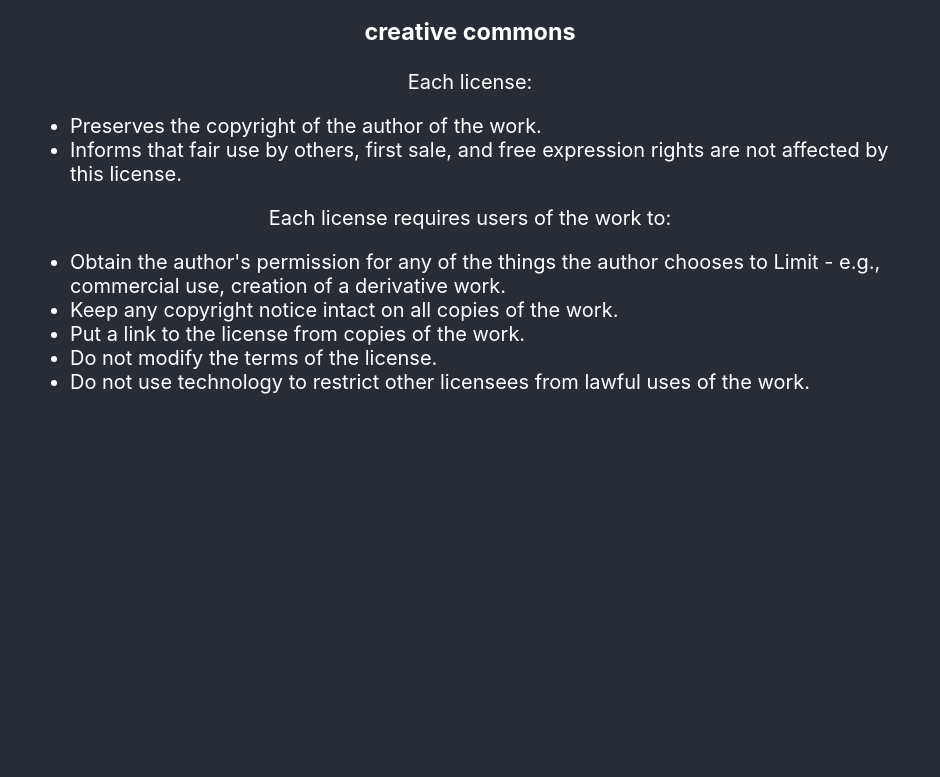
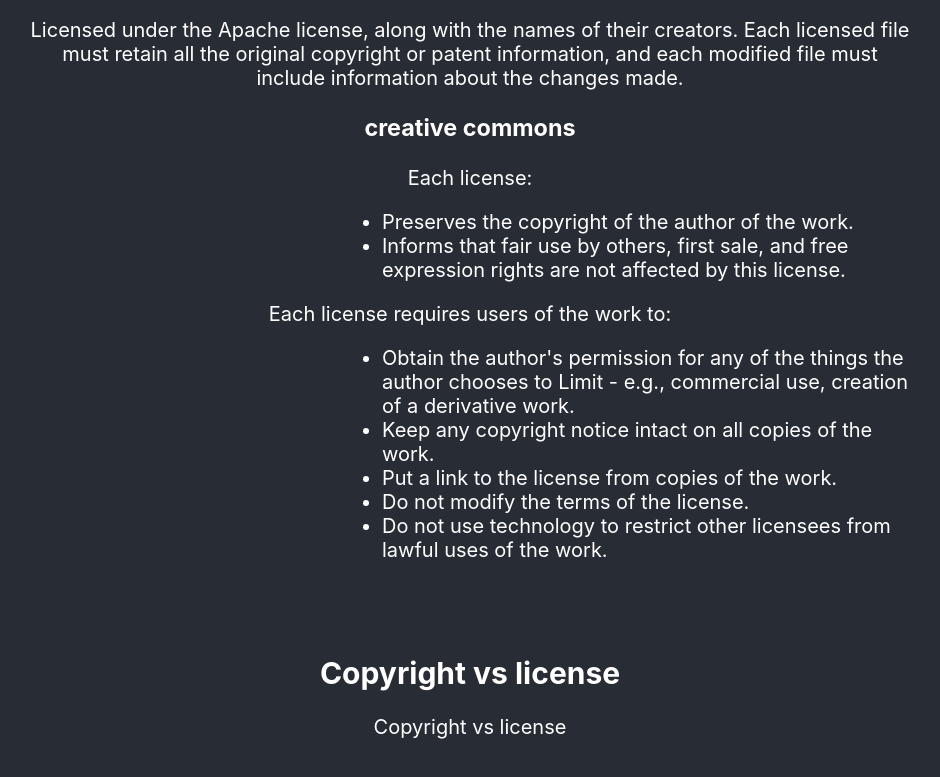
Before and after one commit to MaxZell/152, a React (Create React App) app: page /copyrights in a window 1280 px wide. Shown: the part 1885-2662 px from the top of the page, without its empty margins (170-1110 px from the left). Before the commit the page ends 2399 px from the top, so only its background shows below. Built offline with nearby package versions, Linux system fonts and the light colour scheme.

Commit message:
fix home path

```diff
--- a/src/App.js
+++ b/src/App.js
@@ -6,6 +6,7 @@
 import { createIFrame } from "./DSGVO";
 import { createStyleguide } from "./Styleguide";
 import { createGallery } from "./formatsGallery";
+import { createFormats } from "./Formats";
 
 import {BrowserRouter as Router, Switch, Route, Link} from "react-router-dom";
 
@@ -38,6 +39,10 @@
   return createGallery();
 }
 
+function Formats() {
+  return createFormats();
+}
+
 function setActive(name) {
   console.log(`tab: ${name}`);
 }
@@ -63,7 +68,7 @@
             <nav>
               <ul>
                 <li onClick={() => setActive('home')}>
-                  <Link to="/">Home</Link>
+                  <Link to="/152">Home</Link>
                 </li>
                 <li onClick={() => setActive('impressum')}>
                   <Link to="/impressum">Impressum</Link>
@@ -73,6 +78,9 @@
                 </li>
                 <li onClick={() => setActive('gallery')}>
                   <Link to="/gallery">Gallery</Link>
+                </li>
+                <li onClick={() => setActive('formats')}>
+                  <Link to="/formats">Media Formats</Link>
                 </li>
                 <li onClick={() => setActive('copyrights')}>
                   <Link to="/copyrights">Copyrights</Link>
@@ -92,6 +100,9 @@
               <Route path="/gallery">
                 <MediaGallery />
               </Route>
+              <Route path="/formats">
+                <Formats />
+              </Route>
               <Route path="/copyrights">
                 <Copyrights />
               </Route>
--- a/src/Copyrights.js
+++ b/src/Copyrights.js
@@ -19,10 +19,11 @@
             <h3>Audios</h3>
             <p>All rights to the song "row row fight the power" belong to their owners.</p>
             <a href="https://youtu.be/0V7aUT13qtM" target="_blank" rel="noreferrer">music source</a>
+
             <br />
             <br />
+
             <h2>Copyrights Types</h2>
-
             <div className="copyright">
                 <h3><a href="https://www.gnu.org/licenses/gpl-3.0.html" target="_blank" rel="noreferrer">GNU license</a></h3>
                 <p>The GPL gives recipients of computer software the following rights, or "freedoms:</p>
@@ -89,6 +90,14 @@
                         <li>Do not use technology to restrict other licensees from lawful uses of the work.</li>
                     </ul>
             </div>
+
+            <br />
+            <br />
+
+            <h2>Copyright vs license</h2>
+            <div className="copyright">
+                <p>Copyright vs license</p>
+            </div>
             <Button />
         </div>
 
```
